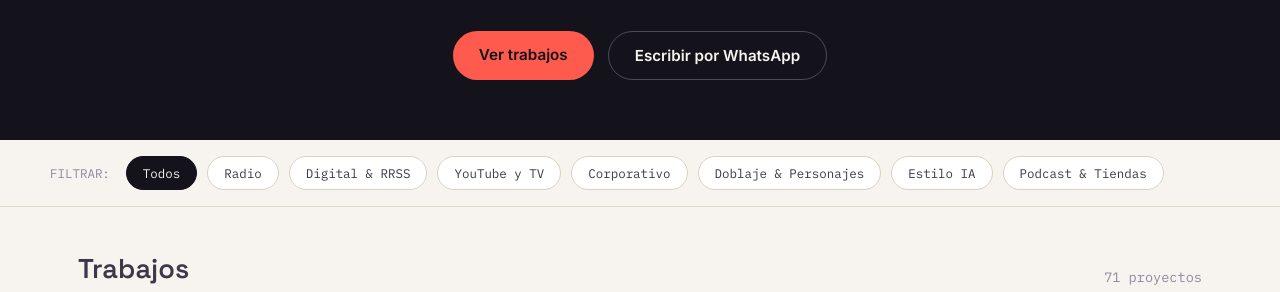
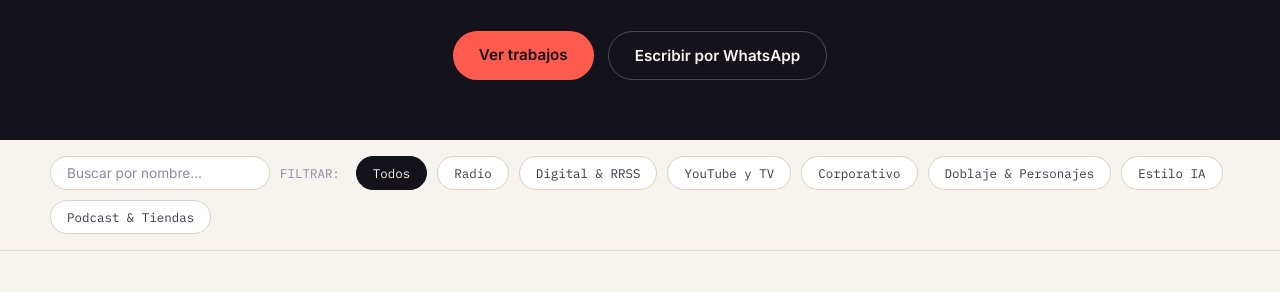
Before and after one commit to mariaescobudge-jpg/maria-isidora-VozPortafolio, a plain HTML site: page index.html in a window 1280 px wide. Both pictures are taken after a click on the button "Todos". Shown: the part 428-720 px from the top of the page. Drawn offline with Linux system fonts and the light colour scheme.

Commit message:
Update index.html

```diff
--- a/index.html
+++ b/index.html
@@ -47,6 +47,9 @@
   .filter-label{font-size:.78rem;color:var(--text-soft);margin-right:6px;}
   .chip{font-family:'IBM Plex Mono',monospace;font-size:.78rem;padding:8px 16px;border-radius:999px;border:1px solid #DBD3C1;background:#fff;color:var(--text-on-paper);cursor:pointer;}
   .chip.active{background:var(--ink);border-color:var(--ink);color:var(--paper);}
+  .search-box{font-family:'Inter',sans-serif;font-size:.85rem;padding:8px 16px;border-radius:999px;border:1px solid #DBD3C1;background:#fff;color:var(--text-on-paper);width:220px;outline:none;}
+  .search-box:focus{border-color:var(--coral);}
+  .search-box::placeholder{color:var(--text-soft);}
   .work-section{max-width:1180px;margin:0 auto;padding:44px 28px 90px;}
   .section-head{display:flex;justify-content:space-between;align-items:flex-end;margin-bottom:30px;flex-wrap:wrap;gap:14px;}
   .section-head h2{font-family:'Space Grotesk',sans-serif;font-size:1.7rem;font-weight:600;}
@@ -100,6 +103,7 @@
 
 <div class="filter-bar">
   <div class="filter-inner">
+    <input type="text" id="search-input" class="search-box mono" placeholder="Buscar por nombre...">
     <span class="filter-label mono">FILTRAR:</span>
     <button class="chip active" data-filter="all">Todos</button>
     <button class="chip" data-filter="radio">Radio</button>
@@ -519,10 +523,10 @@
 </div>
 <div class="card" data-cat="corp">
   <div class="thumb" data-id="LhSIU5LYLJk">
-    <img src="https://img.youtube.com/vi/LhSIU5LYLJk/hqdefault.jpg" alt="Inchalam / Adapta Clima">
+    <img src="https://img.youtube.com/vi/LhSIU5LYLJk/hqdefault.jpg" alt="Adapta Clima">
     <div class="play-btn"><div class="play-circle"><svg viewBox="0 0 24 24"><path d="M8 5v14l11-7z"/></svg></div></div>
   </div>
-  <div class="card-body"><span class="tag">Corporativo</span><h3>Inchalam / Adapta Clima</h3></div>
+  <div class="card-body"><span class="tag">Corporativo</span><h3>Adapta Clima</h3></div>
 </div>
 <div class="card" data-cat="corp">
   <div class="thumb" data-id="Blb1wS6JoE8">
@@ -560,8 +564,8 @@
   <div class="card-body"><span class="tag">Doblaje & Personajes</span><h3>Doblaje Latino - Paw Patrol (Boomer)</h3></div>
 </div>
 <div class="card" data-cat="doblaje">
-  <div class="thumb" data-id="sJRP7LXu8iU">
-    <img src="https://img.youtube.com/vi/sJRP7LXu8iU/hqdefault.jpg" alt="Doblaje Latino">
+  <div class="thumb" data-id="nGLE9JB-fd0">
+    <img src="https://img.youtube.com/vi/nGLE9JB-fd0/hqdefault.jpg" alt="Doblaje Latino">
     <div class="play-btn"><div class="play-circle"><svg viewBox="0 0 24 24"><path d="M8 5v14l11-7z"/></svg></div></div>
   </div>
   <div class="card-body"><span class="tag">Doblaje & Personajes</span><h3>Doblaje Latino</h3></div>
@@ -596,7 +600,7 @@
   <div class="thumb thumb-pending">
     <div class="pending-note">Video pr&oacute;ximamente</div>
   </div>
-  <div class="card-body"><span class="tag">Corporativo</span><h3>Inchalam / Adapta Clima</h3></div>
+  <div class="card-body"><span class="tag">Corporativo</span><h3>Inchalam</h3></div>
 </div>
 <div class="card" data-cat="rrss">
   <div class="thumb" data-id="ATPBUFz3foA">
@@ -628,21 +632,35 @@
   const chips = document.querySelectorAll('.chip');
   const cards = document.querySelectorAll('.card');
   const countLabel = document.getElementById('count-label');
+  const searchInput = document.getElementById('search-input');
+  let activeFilter = 'all';
+
+  function applyFilters() {
+    const query = searchInput.value.trim().toLowerCase();
+    let visible = 0;
+    cards.forEach(card => {
+      const cardCats = card.dataset.cat.split(' ');
+      const matchesCategory = activeFilter === 'all' || cardCats.includes(activeFilter);
+      const title = card.querySelector('h3').textContent.toLowerCase();
+      const matchesSearch = query === '' || title.includes(query);
+      const show = matchesCategory && matchesSearch;
+      card.style.display = show ? '' : 'none';
+      if (show) visible++;
+    });
+    countLabel.textContent = visible + ' proyecto' + (visible === 1 ? '' : 's');
+  }
+
   chips.forEach(chip => {
     chip.addEventListener('click', () => {
       chips.forEach(c => c.classList.remove('active'));
       chip.classList.add('active');
-      const filter = chip.dataset.filter;
-      let visible = 0;
-      cards.forEach(card => {
-        const cardCats = card.dataset.cat.split(' ');
-        const show = filter === 'all' || cardCats.includes(filter);
-        card.style.display = show ? '' : 'none';
-        if (show) visible++;
-      });
-      countLabel.textContent = visible + ' proyecto' + (visible === 1 ? '' : 's');
+      activeFilter = chip.dataset.filter;
+      applyFilters();
     });
   });
+
+  searchInput.addEventListener('input', applyFilters);
+
   document.querySelectorAll('.thumb[data-id]').forEach(thumb => {
     thumb.addEventListener('click', () => {
       const id = thumb.dataset.id;
```
